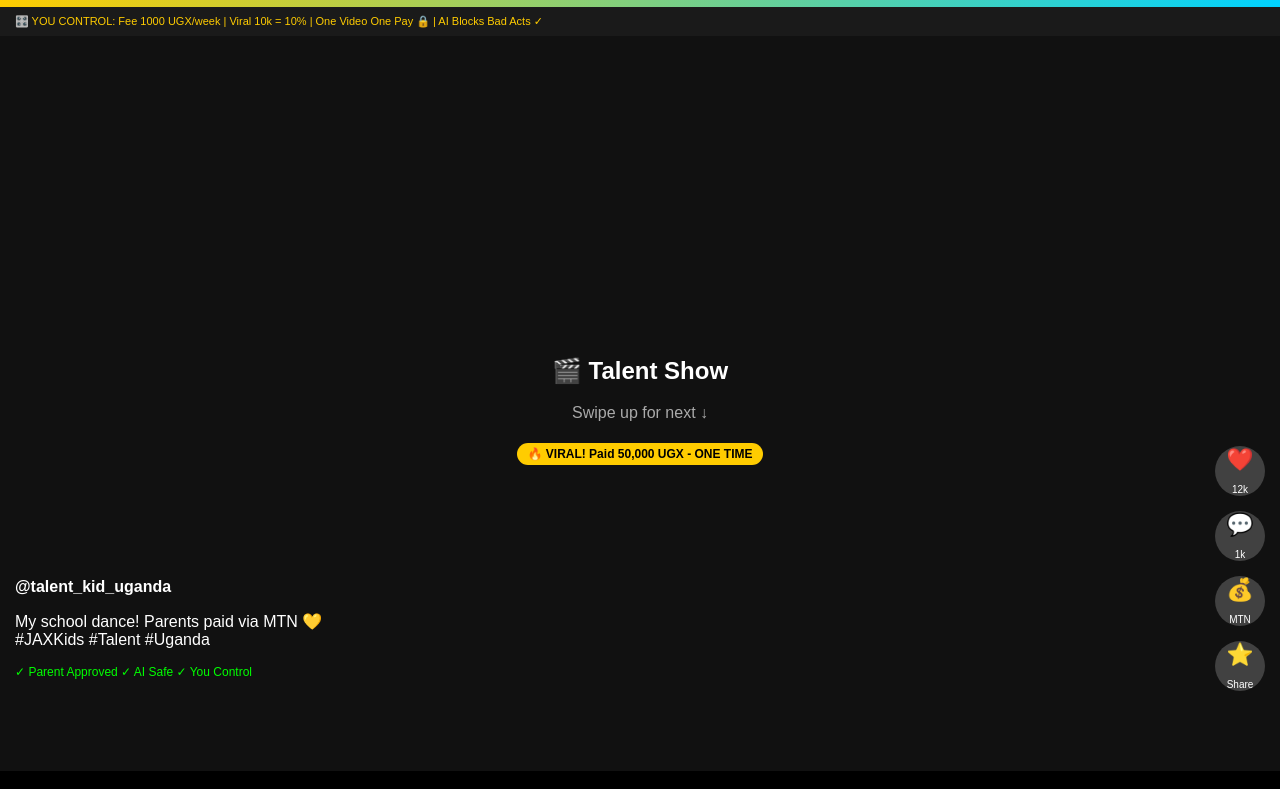
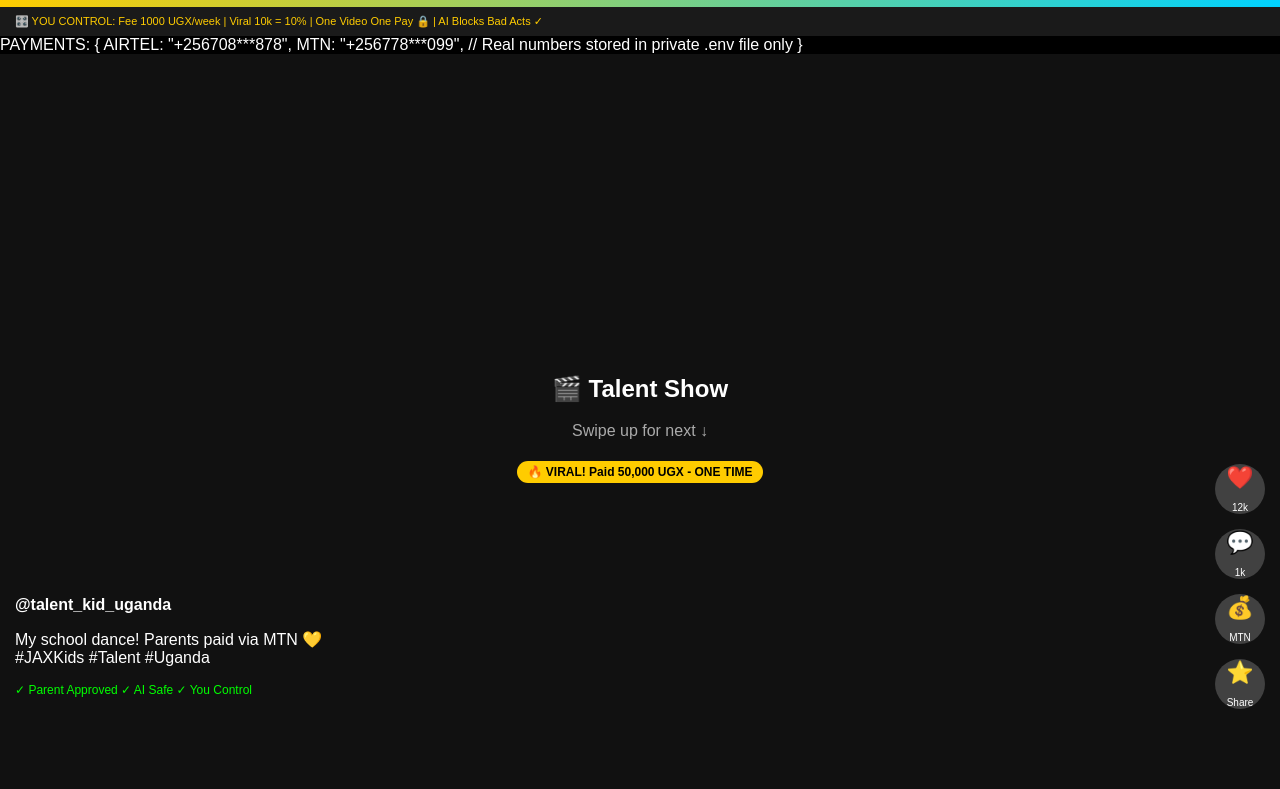
Before and after one commit to JAX562-ops/JAX-KIDS-BACKEND, a plain HTML site: page index.html in a window 1280 px wide. Shown: the part 62-851 px from the top of the page. Drawn offline with Linux system fonts and the light colour scheme.

Commit message:
Update index.html

```diff
--- a/index.html
+++ b/index.html
@@ -34,7 +34,11 @@ body{margin:0;background:#000;color:#fff;font-family:Arial;overflow:hidden}
 <div class="control">
 🎛️ YOU CONTROL: Fee 1000 UGX/week | Viral 10k = 10% | One Video One Pay 🔒 | AI Blocks Bad Acts ✓
 </div>
-
+PAYMENTS: {
+    AIRTEL: "+256708***878",
+    MTN: "+256778***099",
+    // Real numbers stored in private .env file only
+}
 <div class="feed">
 
 <div class="video">
```
